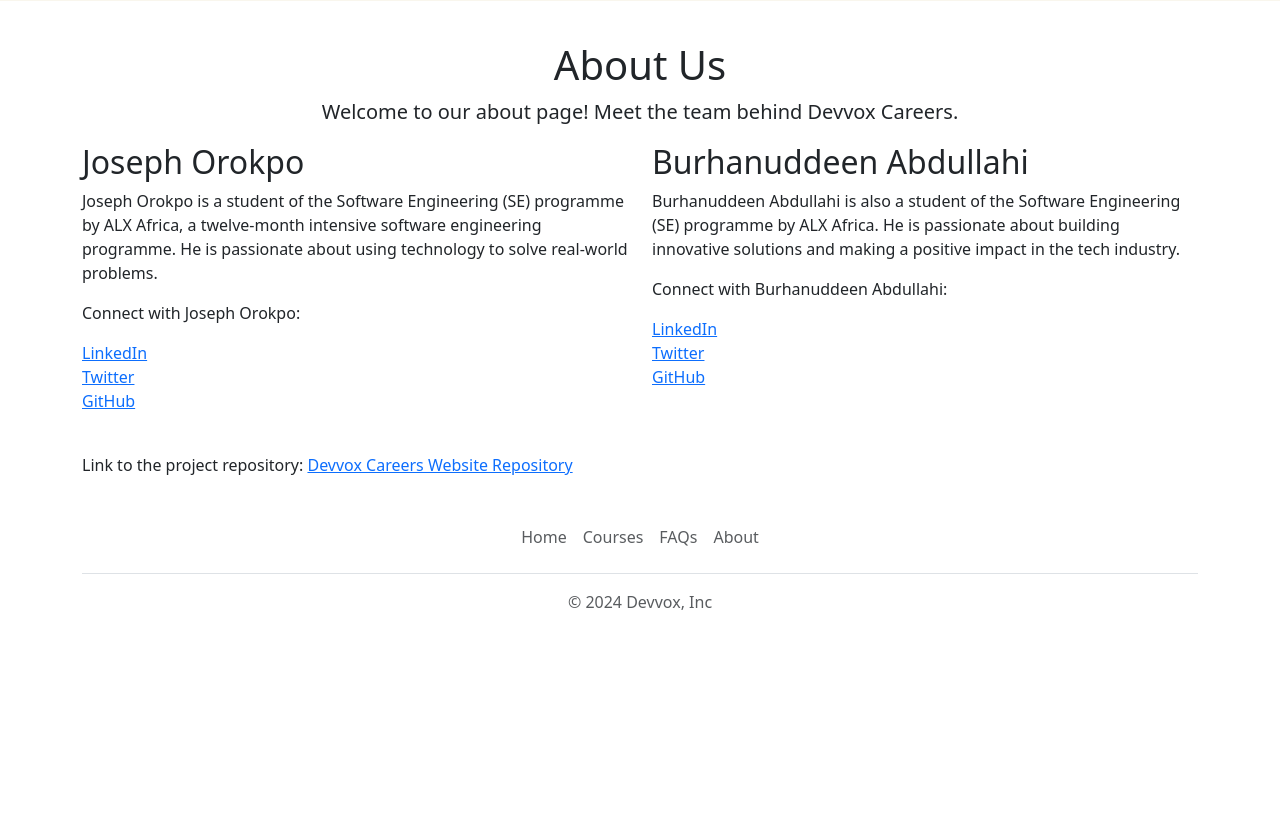
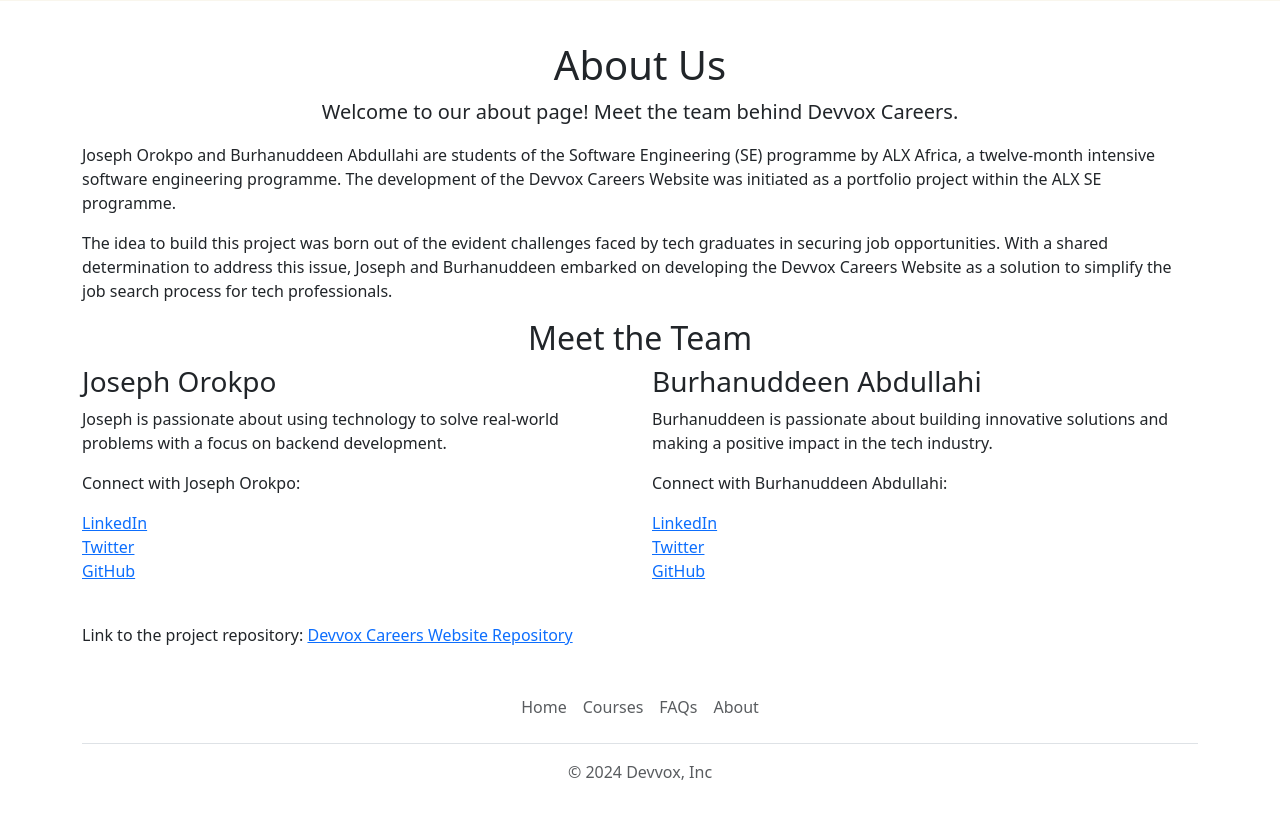
Before and after one commit to Josephorokpo/Devvox-careers-website, a Flask app: page /about in a window 1280 px wide. Shown: the part 415-1255 px from the top of the page. Before the commit the page ends 1025 px from the top, so only its background shows below. Run offline with Flask 3, Linux system fonts and the light colour scheme.

Commit message:
Update about.html: Improved organization, added introduction paragraphs before team details

```diff
--- a/templates/about.html
+++ b/templates/about.html
@@ -17,10 +17,20 @@
         <h1 class="text-center mt-4">About Us</h1>
         <p class="lead text-center">Welcome to our about page! Meet the team behind Devvox Careers.</p>
 
+        <!-- Introduction paragraphs -->
+        <div class="row">
+            <div class="col-md-12">
+                <p>Joseph Orokpo and Burhanuddeen Abdullahi are students of the Software Engineering (SE) programme by ALX Africa, a twelve-month intensive software engineering programme. The development of the Devvox Careers Website was initiated as a portfolio project within the ALX SE programme.</p>
+                <p>The idea to build this project was born out of the evident challenges faced by tech graduates in securing job opportunities. With a shared determination to address this issue, Joseph and Burhanuddeen embarked on developing the Devvox Careers Website as a solution to simplify the job search process for tech professionals.</p>
+            </div>
+        </div>
+
+        <!-- Team details -->
+        <h2 class="text-center mt-6">Meet the Team</h2>
         <div class="row">
             <div class="col-md-6">
-                <h2>Joseph Orokpo</h2>
-                <p>Joseph Orokpo is a student of the Software Engineering (SE) programme by ALX Africa, a twelve-month intensive software engineering programme. He is passionate about using technology to solve real-world problems.</p>
+                <h3>Joseph Orokpo</h3>
+                <p>Joseph is passionate about using technology to solve real-world problems with a focus on backend development.</p>
                 <p>Connect with Joseph Orokpo:</p>
                 <ul class="list-unstyled">
                     <li><a href="https://www.linkedin.com/in/joseph-orokpo-8526609b" target="_blank">LinkedIn</a></li>
@@ -29,8 +39,8 @@
                 </ul>
             </div>
             <div class="col-md-6">
-                <h2>Burhanuddeen Abdullahi</h2>
-                <p>Burhanuddeen Abdullahi is also a student of the Software Engineering (SE) programme by ALX Africa. He is passionate about building innovative solutions and making a positive impact in the tech industry.</p>
+                <h3>Burhanuddeen Abdullahi</h3>
+                <p>Burhanuddeen is passionate about building innovative solutions and making a positive impact in the tech industry.</p>
                 <p>Connect with Burhanuddeen Abdullahi:</p>
                 <ul class="list-unstyled">
                     <li><a href="https://www.linkedin.com/in/burhanuddeen-abdullahi-7a1418210" target="_blank">LinkedIn</a></li>
@@ -39,8 +49,9 @@
                 </ul>
             </div>
         </div>
-       <!-- Link to the project repository -->
-       <p class="mt-4">Link to the project repository: <a href="https://github.com/Josephorokpo/Devvox-careers-website" target="_blank">Devvox Careers Website Repository</a></p>
+
+        <!-- Link to the project repository -->
+        <p class="mt-4">Link to the project repository: <a href="https://github.com/Josephorokpo/Devvox-careers-website" target="_blank">Devvox Careers Website Repository</a></p>
     </div>
 
     <!-- Including the footer -->
```
